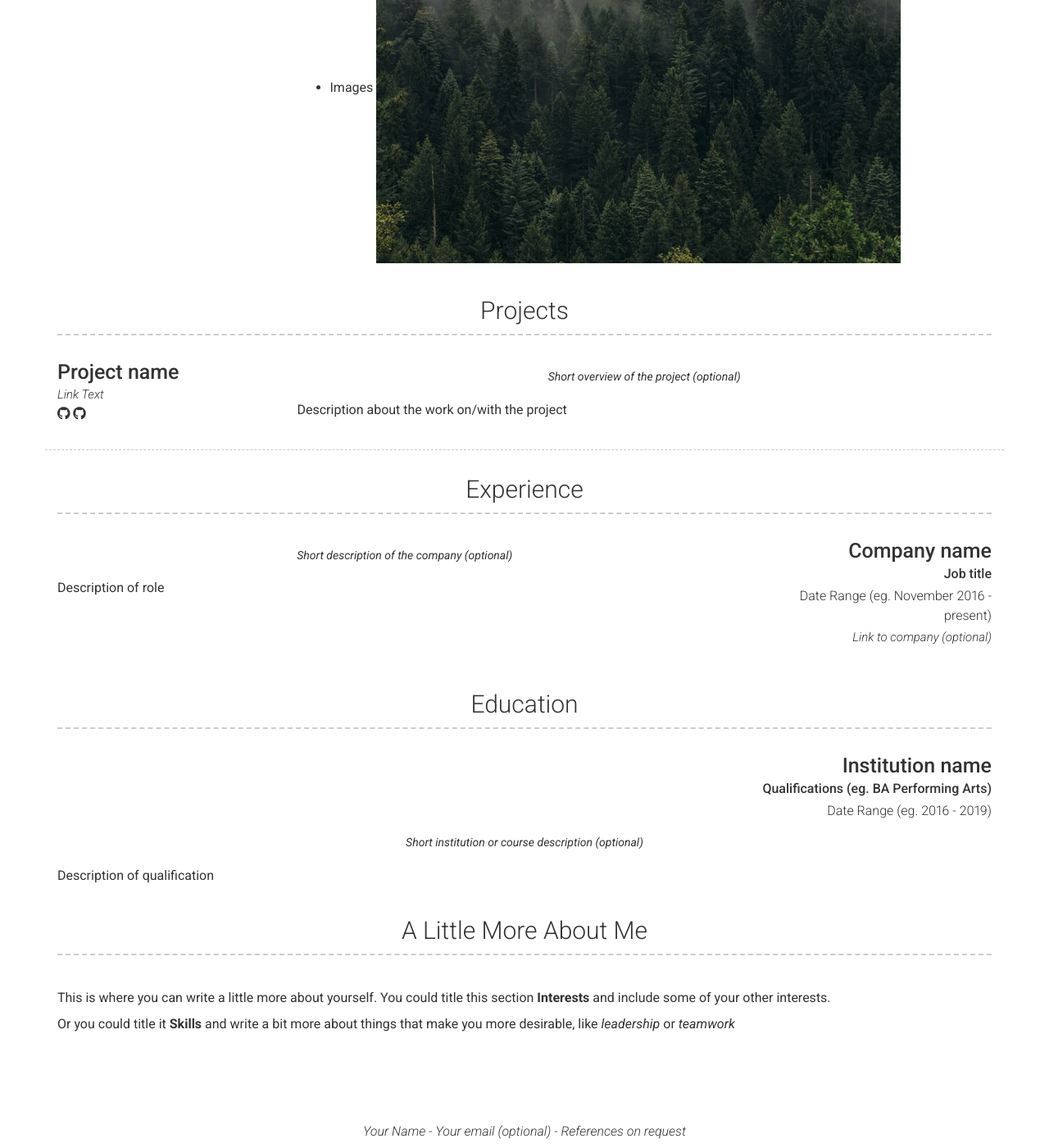
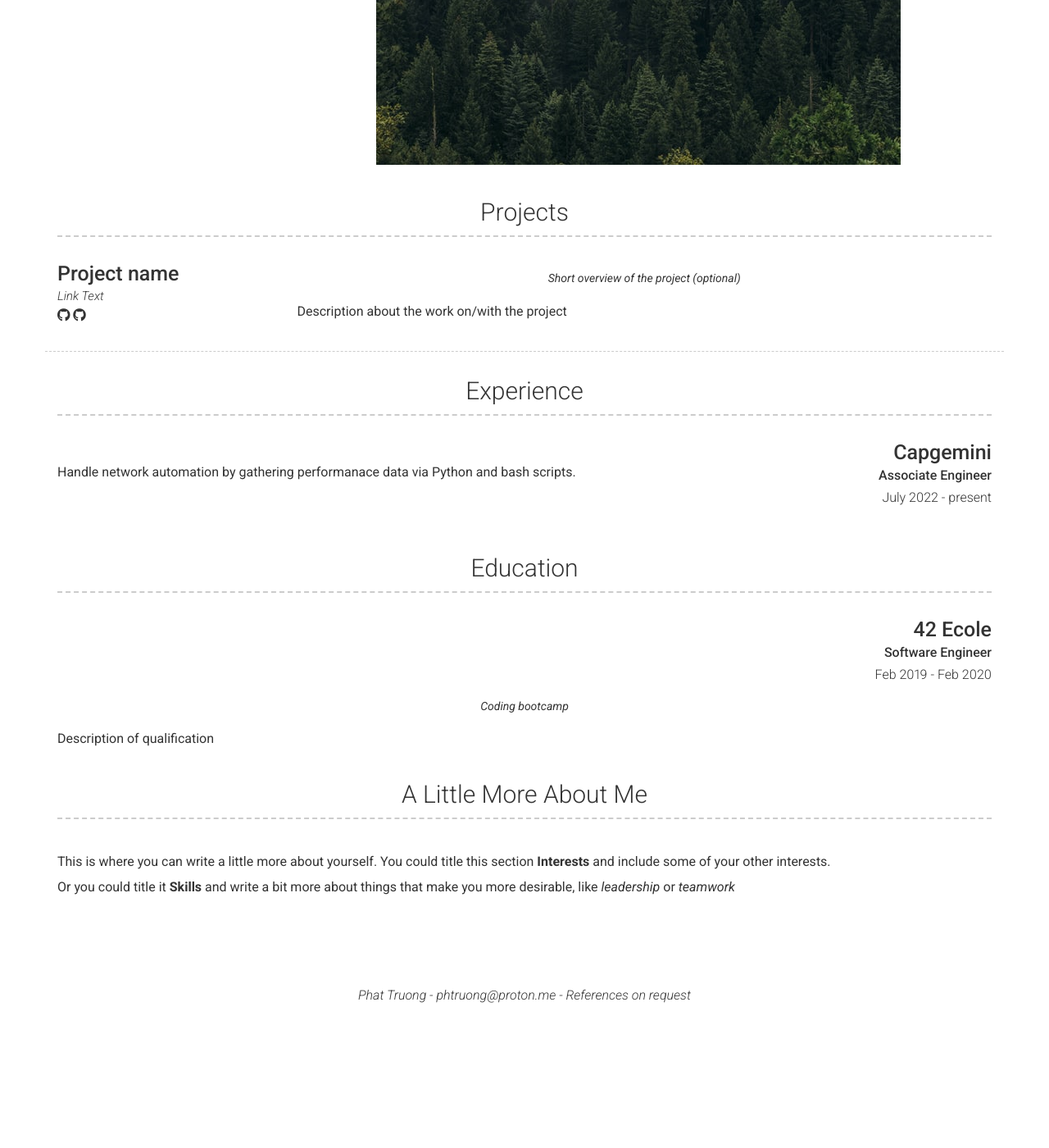
Before and after one commit to nkone/nkone.github.io, a Jekyll site: the page built from index.md, in a window 1280 px wide and 1400 px high, scrolled down 738 px. Shown: the whole window at 82% size. Built offline with Jekyll 4.4.1, drawn with Linux system fonts in a browser that asks for light colours; nearby versions of some CDN libraries; after the commit the page ends 1971 px from its top, so only the background shows below that; some of the changed text lies outside the part shown.

Commit message:
Update some info

```diff
--- a/_config.yml
+++ b/_config.yml
@@ -6,11 +6,11 @@ repository: Git repository where your resume will be hosted, only required if yo
 version: 2
 
 # Personal info
-name: Your Name
-title: Your job title
-email: Your email (optional)
+name: Phat Truong
+title: Automation Network Engineer
+email: phtruong@proton.me
 # email_title: Email (Email title override)
-phone: Your phone number (optional)
+phone: +1 (714) 488-3147
 # phone_title: Phone (Phone title override)
 website: Your website (eg. https://google.com)(optional)
 # website_title: Web (Website title override)
@@ -19,19 +19,19 @@ website: Your website (eg. https://google.com)(optional)
 darkmode: false
 
 # Social links
-twitter_username: jekyllrb
-github_username:  jekyll
-stackoverflow_username: "00000001"
-dribbble_username: jekyll
-facebook_username: jekyll
-flickr_username: jekyll
-instagram_username: jekyll
-linkedin_username: jekyll
-xing_username: jekyll
-pinterest_username: jekyll
-youtube_username: jekyll
-orcid_username: 0000-0000-0000-0000
-googlescholar_username: D847cGsAAAAJ
+#twitter_username: jekyllrb
+github_username:  nkone
+#stackoverflow_username: "00000001"
+#dribbble_username: jekyll
+#facebook_username: jekyll
+#flickr_username: jekyll
+#instagram_username: jekyll
+linkedin_username: phtruong
+#xing_username: jekyll
+#pinterest_username: jekyll
+#youtube_username: jekyll
+#orcid_username: 0000-0000-0000-0000
+#googlescholar_username: D847cGsAAAAJ
 
 # Additional icon links
 additional_links:
@@ -85,23 +85,23 @@ content:
     layout: list
     content:
       - layout: right
-        title: Company name
-        sub_title: Job title
-        caption: Date Range (eg. November 2016 - present)
-        link: Link to company (optional)
+        title: Capgemini
+        sub_title: Associate Engineer
+        caption: July 2022 - present
+        link:
         quote: >
-          Short description of the company (optional)
+
         description: | # this will include new lines to allow paragraphs
-          Description of role
+          Handle network automation by gathering performanace data via Python and bash scripts.
   - title: Education
     layout: list
     content:
       - layout: top-right
-        title: Institution name
-        sub_title: Qualifications (eg. BA Performing Arts)
-        caption: Date Range (eg. 2016 - 2019)
+        title: 42 Ecole
+        sub_title: Software Engineer
+        caption: Feb 2019 - Feb 2020
         quote: >
-          Short institution or course description (optional)
+          Coding bootcamp
         description: | # this will include new lines to allow paragraphs
           Description of qualification
   - title: A Little More About Me
@@ -117,7 +117,7 @@ footer_show_references: true
 
 # Build settings
 # theme: modern-resume-theme (Use this is you are hosting your resume yourself)
-# remote_theme: sproogen/modern-resume-theme (Use this if you are hosting your resume on GitHub)
+remote_theme: nkone.github.io/modern-resume-theme (Use this if you are hosting your resume on GitHub)
 
 sass:
   sass_dir: _sass
```
